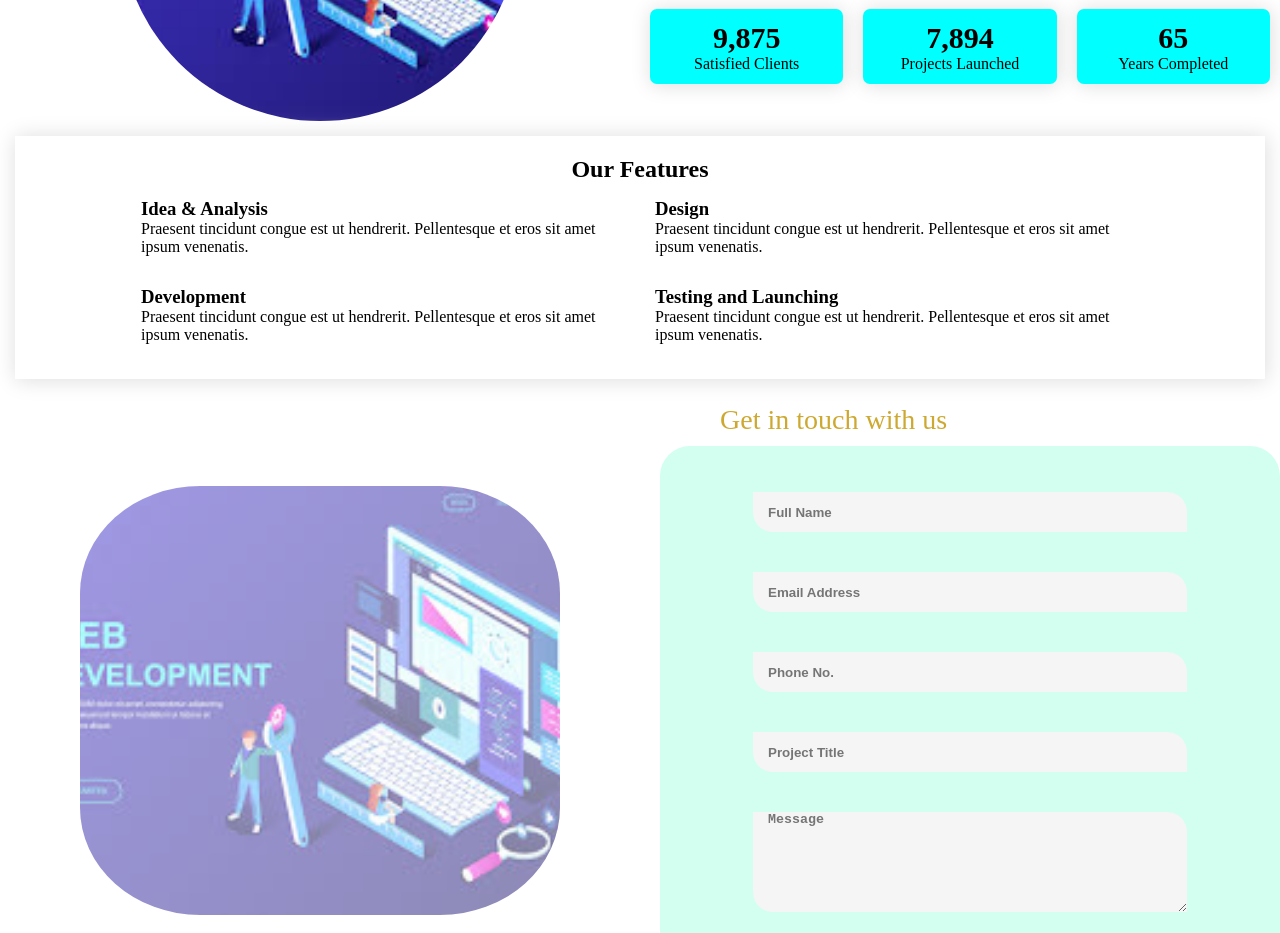
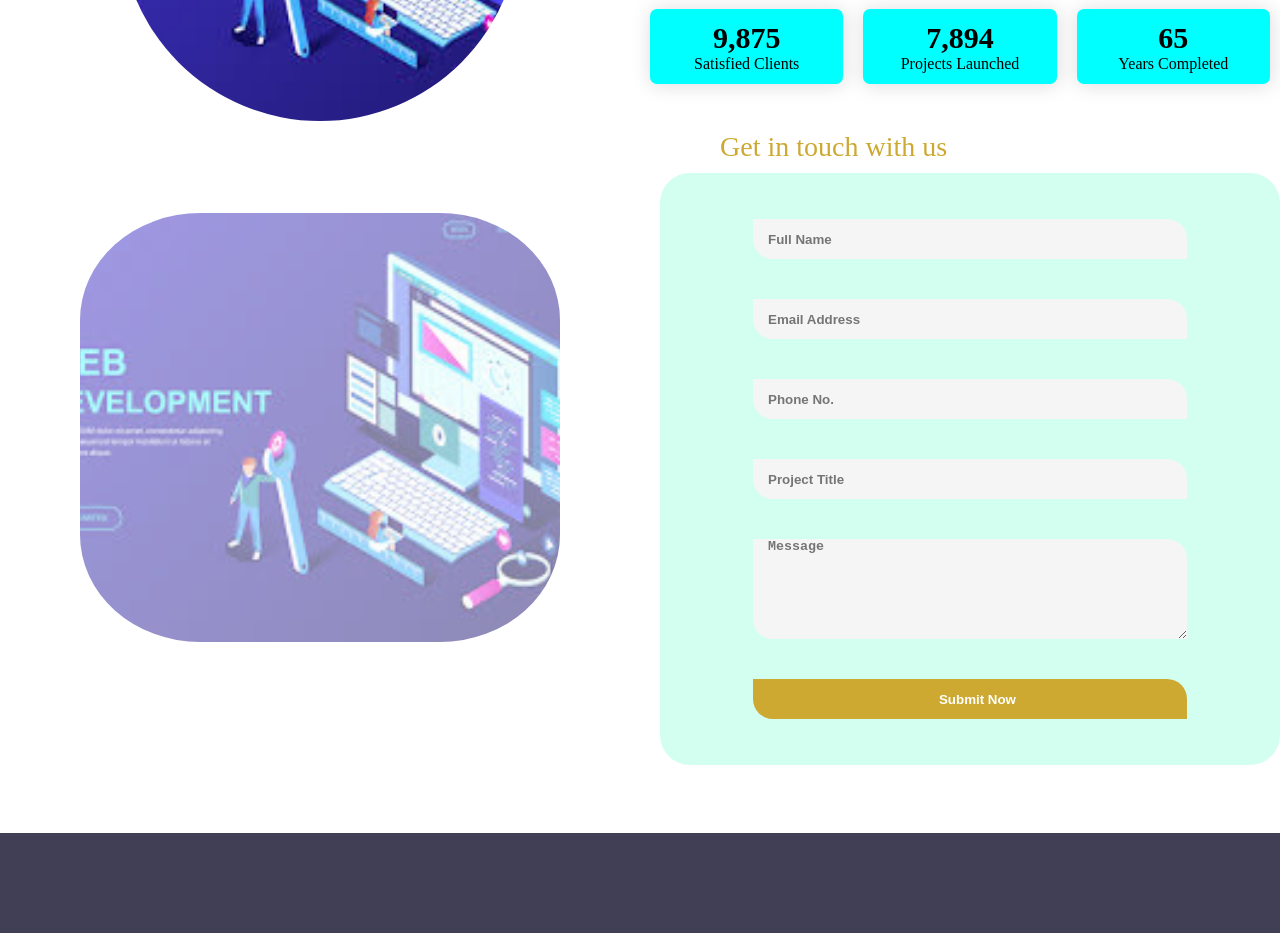
Before and after one commit to emmanuelomejua/Zeropoint-web, a React (Create React App) app in the folder client/: page / in a window 1280 px wide. Shown: the part 1500-2433 px from the top of the page. Built offline with nearby package versions, Linux system fonts and the light colour scheme.

Commit message:
features error

```diff
--- a/client/src/pages/home/Home.jsx
+++ b/client/src/pages/home/Home.jsx
@@ -6,7 +6,7 @@ import GetInTouch from '../../components/getInTouch/GetInTouch'
 import NewsLetter from '../../components/newsletter/NewsLetter'
 import Footer from '../../components/footer/Footer'
 import FooterDown from '../../components/footerDown/FooterDown'
-import Features from '../../components/features/Features'
+// import Features from '../../components/features/Features'
 
 const Home = () => {
   return (
@@ -14,7 +14,7 @@ const Home = () => {
       <Header/>
         <Specialization/>
         <Agency/>
-        <Features/>
+        {/* <Features/> */}
         <GetInTouch/>
         <NewsLetter/>
         <Footer/>
```
